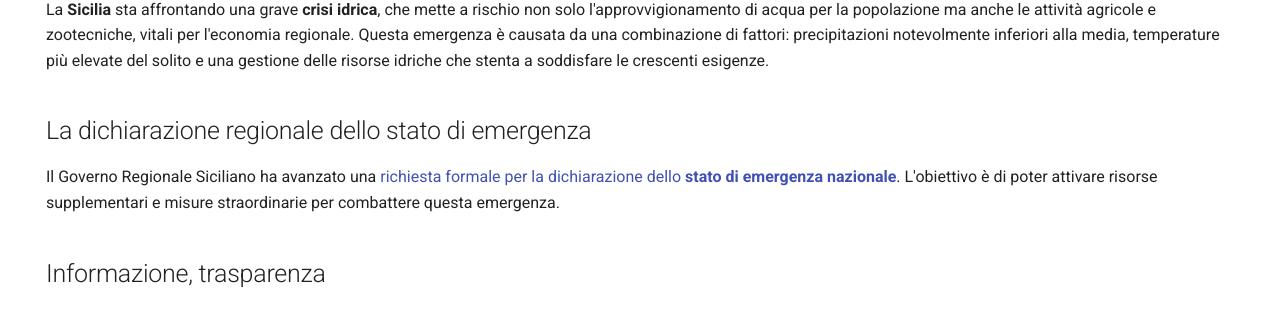
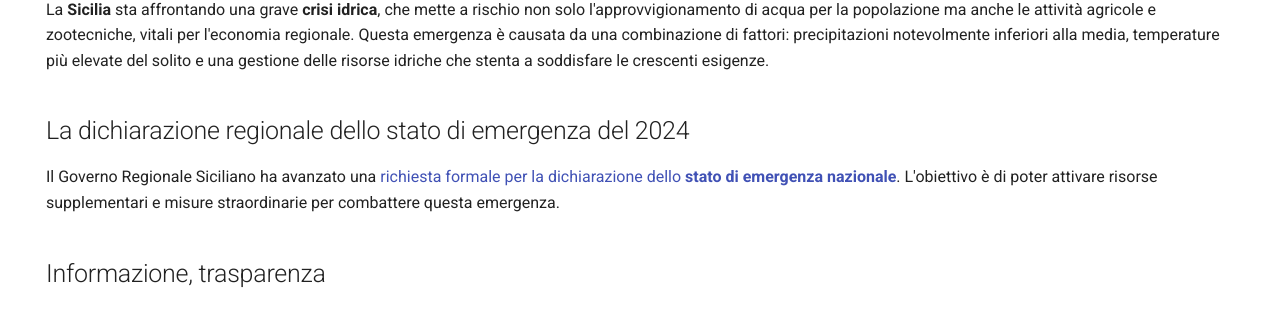
Before and after one commit to opendatasicilia/emergenza-idrica-sicilia, an MkDocs documentation site: the page built from docs/index.md, in a window 1280 px wide and 1344 px high. Shown: the part 231-541 px from the top of the window. Built offline with MkDocs 1.6.1 and Material for MkDocs 9.7.7, drawn with Linux system fonts in a browser that asks for light colours; comment, search, counter and statistics services are not loaded.

Commit message:
Update index.md

```diff
--- a/docs/index.md
+++ b/docs/index.md
@@ -11,7 +11,7 @@ description: Un progetto per la trasparenza e la condivisione di dati sulla cris
 
 La **Sicilia** sta affrontando una grave **crisi** **idrica**, che mette a rischio non solo l'approvvigionamento di acqua per la popolazione ma anche le attività agricole e zootecniche, vitali per l'economia regionale. Questa emergenza è causata da una combinazione di fattori: precipitazioni notevolmente inferiori alla media, temperature più elevate del solito e una gestione delle risorse idriche che stenta a soddisfare le crescenti esigenze.
 
-## La dichiarazione regionale dello stato di emergenza
+## La dichiarazione regionale dello stato di emergenza del 2024
 
 Il Governo Regionale Siciliano ha avanzato una [richiesta formale per la dichiarazione dello **stato di emergenza nazionale**](./documenti-utili/emergenza_nazionale_art7e24_dlvo2018n1.pdf). L'obiettivo è di poter attivare risorse supplementari e misure straordinarie per combattere questa emergenza.
 
```
